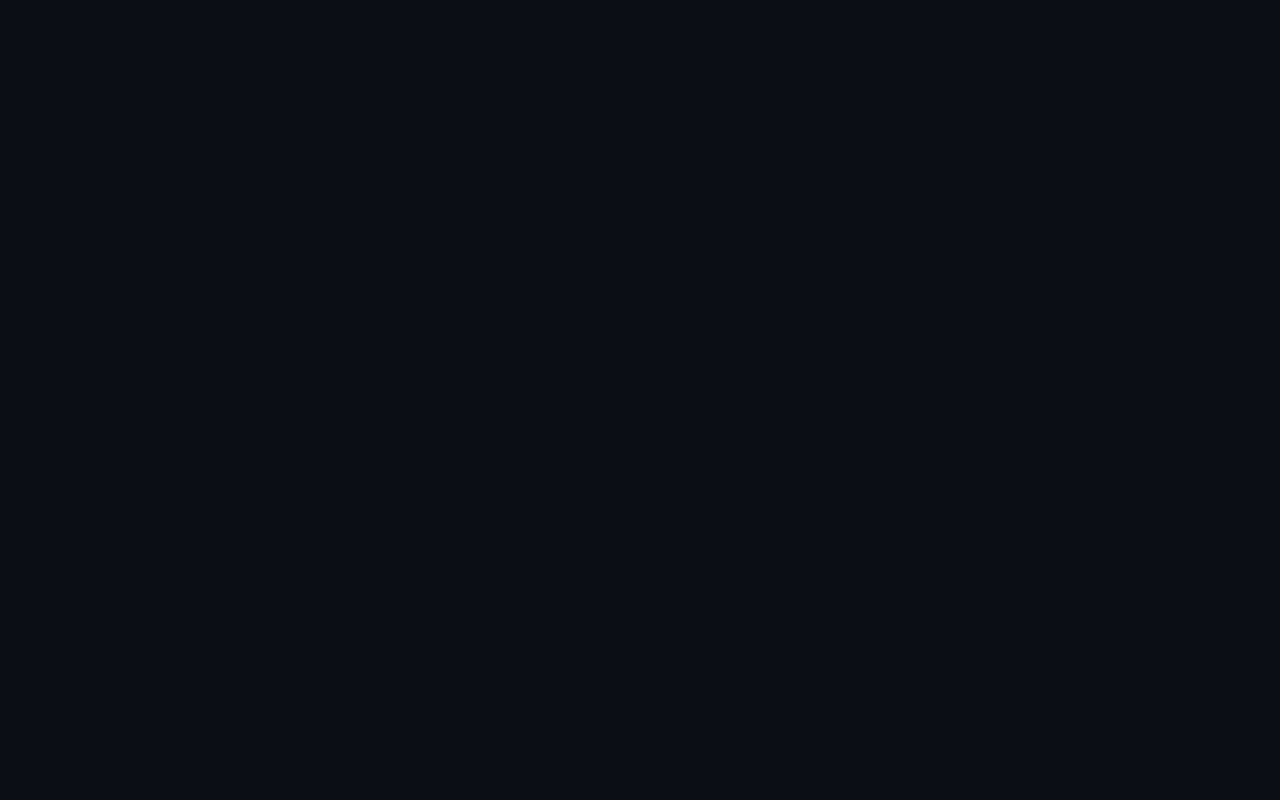
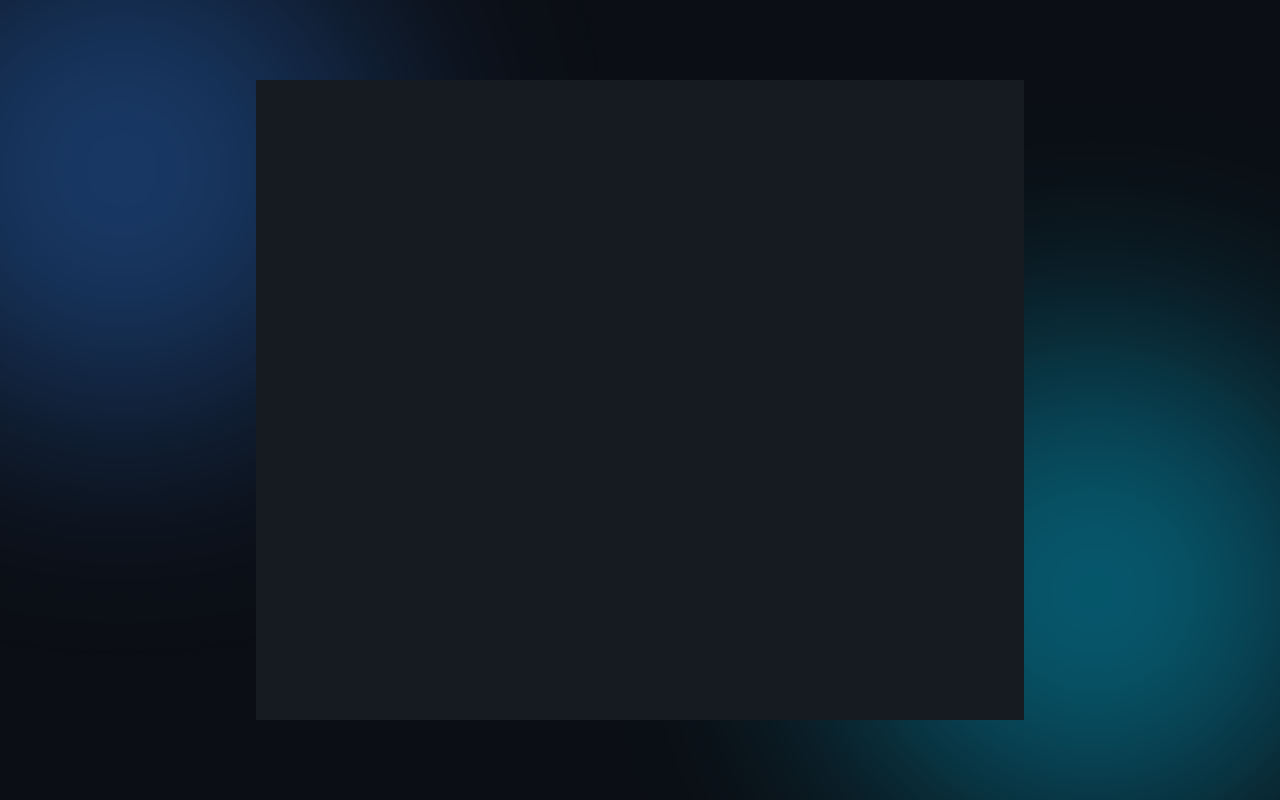
Before and after one commit to Kha-teri/Team-Red, a React (Vite) app: page / in a window 1280 px wide. Built offline with nearby package versions, Linux system fonts and the light colour scheme.

Commit message:
Dodane style dla glownego okna aplikacji, ustawione pod responsywnosc

```diff
--- a/src/components/App.tsx
+++ b/src/components/App.tsx
@@ -3,12 +3,15 @@
 import { useState } from 'react'
 import styles from '../scss/App.module.scss'
 import Button from './Button'
+import SocialPostCard from './SocialPostCard.tsx'
 
 function App() {
   return (
-    <>
-
-    </>
+    <div className={styles.container}>
+      <div className={styles.wrapper}>
+        <SocialPostCard />
+      </div>
+    </div>
   )
 }
 
--- a/src/components/Button.tsx
+++ b/src/components/Button.tsx
@@ -4,7 +4,7 @@ import styles from '../scss/Button.module.scss';
 
 function Button () {
     return (
-        <button className={styles.btnGlow}>Przycisk</button>
+        <></>
     );
 }
 
--- a/src/components/SocialPostCard.tsx
+++ b/src/components/SocialPostCard.tsx
@@ -2,9 +2,12 @@
 
 import styles from '../scss/SocialPostCard.module.scss';
 
+function SocialPostCard() {
+    return (
+        <div className={styles.container}>
 
-function SocialPostCard() {
-    return;
+        </div>
+    );
 }
 
 export default SocialPostCard;
--- a/src/scss/App.module.scss
+++ b/src/scss/App.module.scss
@@ -1,2 +1,47 @@
 @use './colors.scss' as *;
 @use './fonts.scss' as *;
+
+.container {
+    position: relative;
+    width: 100%;
+    min-height: 100vh;
+    display: flex;
+    justify-content: center;
+    align-items: center;
+    padding: clamp(1rem, 5vw, 3rem);
+    overflow: hidden;
+
+    &::before, &::after {
+        content: '';
+        position: absolute;
+        width: clamp(200px, 40vw, 500px);
+        height: clamp(200px, 40vw, 500px);
+        border-radius: 50%;
+        filter: blur(120px);
+        z-index: 0;
+        opacity: 0.4;
+        pointer-events: none;
+    }
+
+    &::before {
+        top: -10%;
+        left: -10%;
+        background-color: $accent;
+    }
+
+    &::after {
+        bottom: -5%;
+        right: -5%;
+        background-color: $glow;
+    }
+
+    .wrapper {
+        position: relative;
+        z-index: 1;
+        width: 100%;
+        max-width: 1400px;
+        display: flex;
+        justify-content: center;
+        align-items: center;
+    }
+}
--- /dev/null
+++ b/src/scss/SocialPostCard.module.scss
@@ -0,0 +1,10 @@
+@use './colors.scss' as *;
+@use './fonts.scss' as *;
+
+.container {
+    display: flex;
+    background-color: $card;
+    width: 60vw;
+    height: 80vh;
+    color: $text-main;
+}
--- a/src/scss/SocialsPostCard.module.scss
+++ /dev/null
@@ -1,2 +0,0 @@
-@use './colors.scss' as *;
-@use './fonts.scss' as *;
--- a/src/scss/fonts.scss
+++ b/src/scss/fonts.scss
@@ -0,0 +1,19 @@
+@import url('https://fonts.googleapis.com/css2?family=Inter:ital,opsz,wght@0,14..32,100..900;1,14..32,100..900&family=Plus+Jakarta+Sans:ital,wght@0,200..800;1,200..800&display=swap');
+
+$font-main: 'Inter', sans-serif;
+$font-secondary: 'Plus Jakarta Sans', sans-serif;
+
+html {
+    font-size: 62.5%;
+}
+
+$s1: 0.5rem;
+$s2: 1rem;
+$s3: 1.5rem;
+$s4: 2rem;
+$s5: 2.5rem;
+$s6: 3rem;
+$s7: 3.5rem;
+$s8: 4rem;
+$s9: 4.5rem;
+$s10: 5rem;
```
